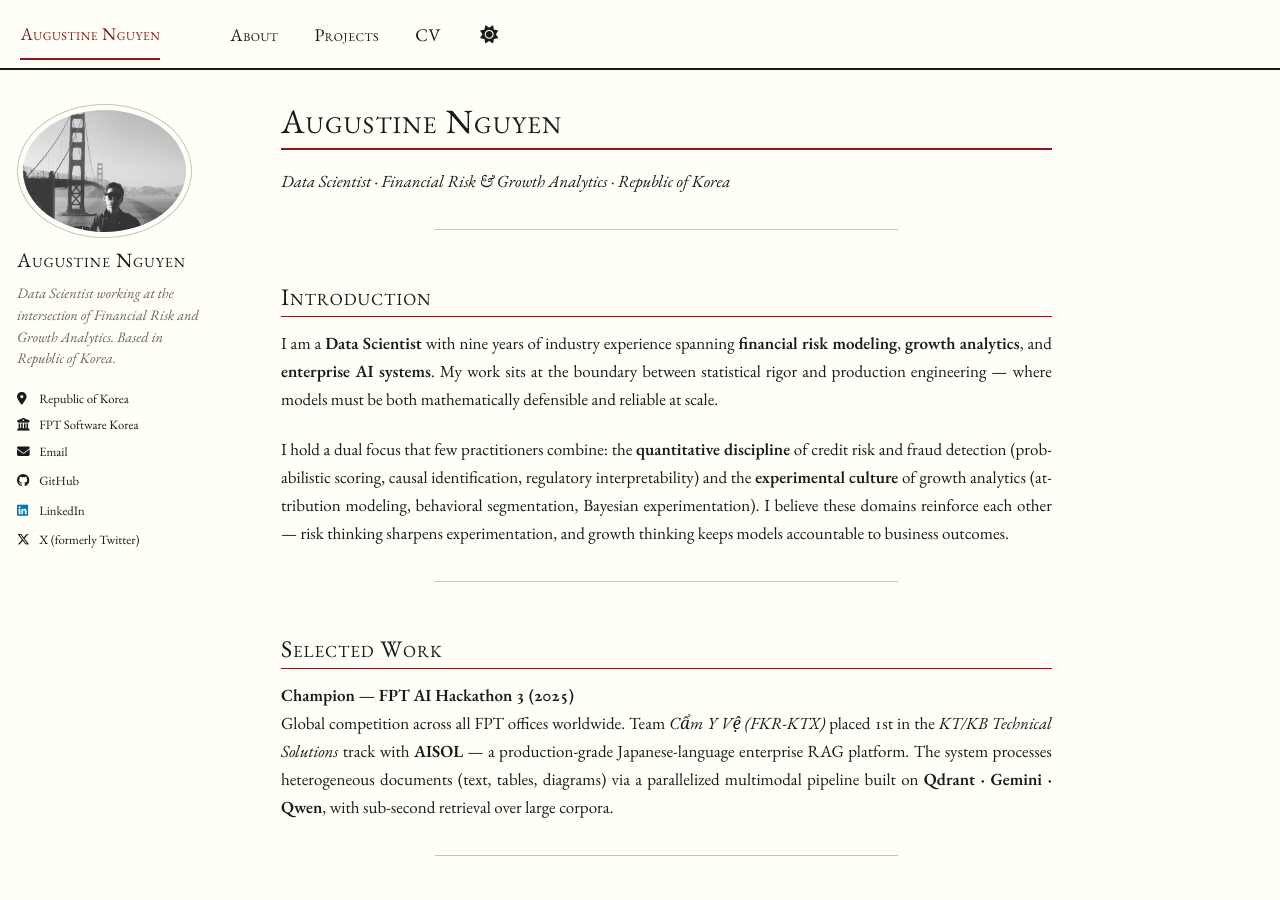
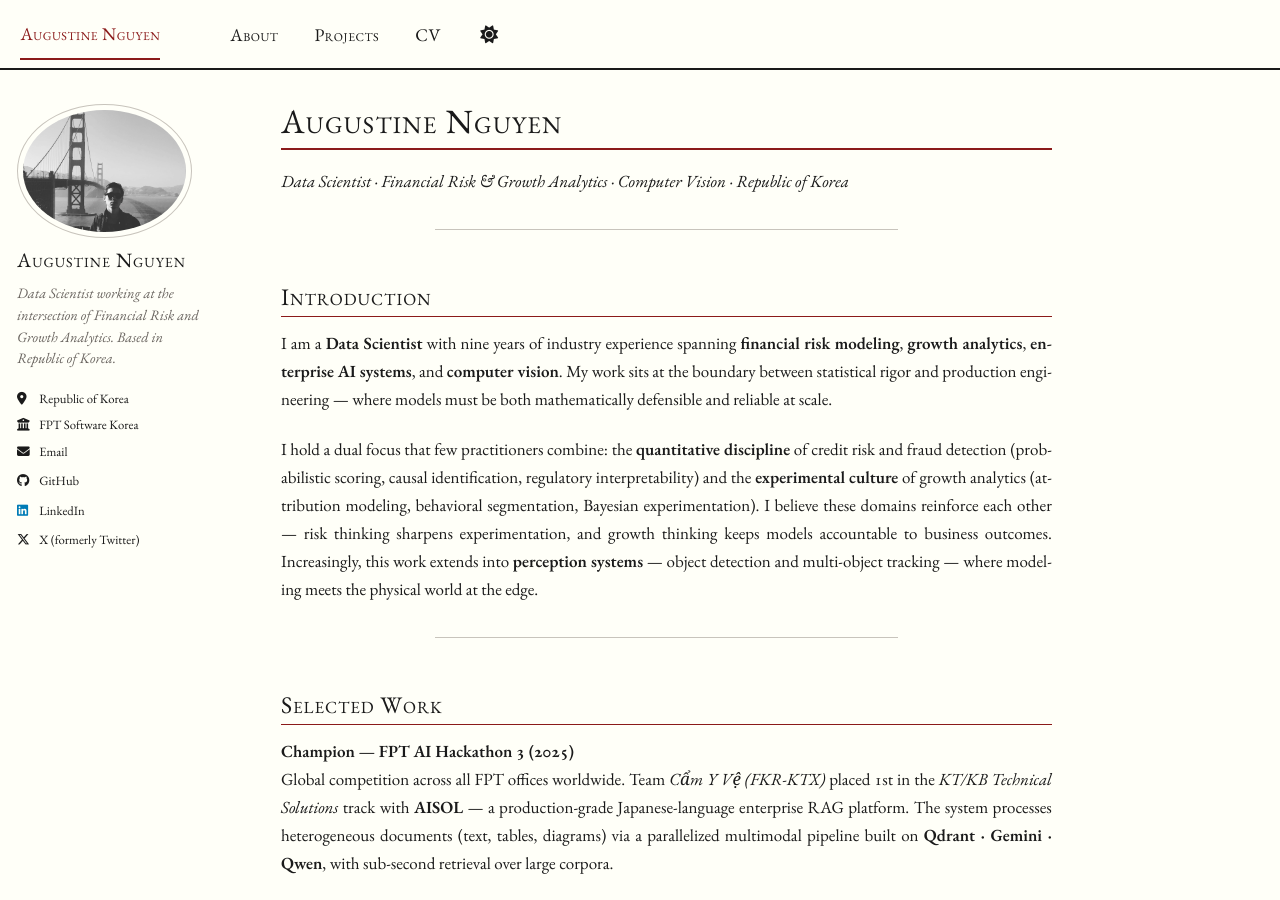
Before and after one commit to augustine0890/augustine0890.github.io, a Jekyll site: the page built from _pages/about.md, in a window 1280 px wide and 900 px high. Built offline with Jekyll 4.4.1, drawn with Linux system fonts in a browser that asks for light colours; a script bundle is joined from its source files by our own code; library files that are not in the unit come from our copies; some of the changed text lies outside the part shown.

Commit message:
docs: add computer vision skills to About/CV and rename Certifications to Credentials

```diff
--- a/_pages/about.md
+++ b/_pages/about.md
@@ -7,15 +7,15 @@ redirect_from:
   - /about.html
 ---
 
-*Data Scientist · Financial Risk & Growth Analytics · Republic of Korea*
+*Data Scientist · Financial Risk & Growth Analytics · Computer Vision · Republic of Korea*
 
 ---
 
 ## Introduction
 
-I am a **Data Scientist** with nine years of industry experience spanning **financial risk modeling**, **growth analytics**, and **enterprise AI systems**. My work sits at the boundary between statistical rigor and production engineering — where models must be both mathematically defensible and reliable at scale.
+I am a **Data Scientist** with nine years of industry experience spanning **financial risk modeling**, **growth analytics**, **enterprise AI systems**, and **computer vision**. My work sits at the boundary between statistical rigor and production engineering — where models must be both mathematically defensible and reliable at scale.
 
-I hold a dual focus that few practitioners combine: the **quantitative discipline** of credit risk and fraud detection (probabilistic scoring, causal identification, regulatory interpretability) and the **experimental culture** of growth analytics (attribution modeling, behavioral segmentation, Bayesian experimentation). I believe these domains reinforce each other — risk thinking sharpens experimentation, and growth thinking keeps models accountable to business outcomes.
+I hold a dual focus that few practitioners combine: the **quantitative discipline** of credit risk and fraud detection (probabilistic scoring, causal identification, regulatory interpretability) and the **experimental culture** of growth analytics (attribution modeling, behavioral segmentation, Bayesian experimentation). I believe these domains reinforce each other — risk thinking sharpens experimentation, and growth thinking keeps models accountable to business outcomes. Increasingly, this work extends into **perception systems** — object detection and multi-object tracking — where modeling meets the physical world at the edge.
 
 ---
 
@@ -45,6 +45,11 @@ Global competition across all FPT offices worldwide. Team *Cẩm Y Vệ (FKR-KTX
 - Retrieval-Augmented Generation — dense and sparse retrieval, hybrid search, re-ranking, multimodal pipelines
 - LLM Engineering — prompt optimization, fine-tuning, agentic workflows, evaluation frameworks
 
+**Computer Vision & Perception**
+- Object Detection — YOLO and SSD families, dataset curation, model evaluation
+- Multi-Object Tracking — DeepSORT, ByteTrack, StrongSORT, re-identification, Kalman filtering
+- Edge Inference — TensorRT optimization, NVIDIA Jetson deployment, ROS 2 integration
+
 ---
 
 ## Core Toolkit
@@ -52,6 +57,7 @@ Global competition across all FPT offices worldwide. Team *Cẩm Y Vệ (FKR-KTX
 | Domain | Methods & Tools |
 |---|---|
 | **Generative AI** | RAG · LLM Pipelines · Vector Search · Qdrant · Gemini · Qwen · LangChain |
+| **Computer Vision** | YOLO · SSD · DeepSORT · ByteTrack · StrongSORT · Re-ID · TensorRT · OpenCV · Jetson · ROS 2 |
 | **ML & Statistical Modeling** | Scikit-learn · XGBoost · LightGBM · Statsmodels · Survival Analysis · SHAP |
 | **Causal & Experimental** | A/B Testing · Bayesian A/B · Instrumental Variables · DiD · PSM · CUPED |
 | **Data Engineering** | SQL · Pandas · dbt · Apache Spark · Kafka · Airflow · ELK Stack |
```
Also changed, not shown: other parts of _pages/about.md (+1 -1 lines), _pages/cv.md (+1 -1 lines).
